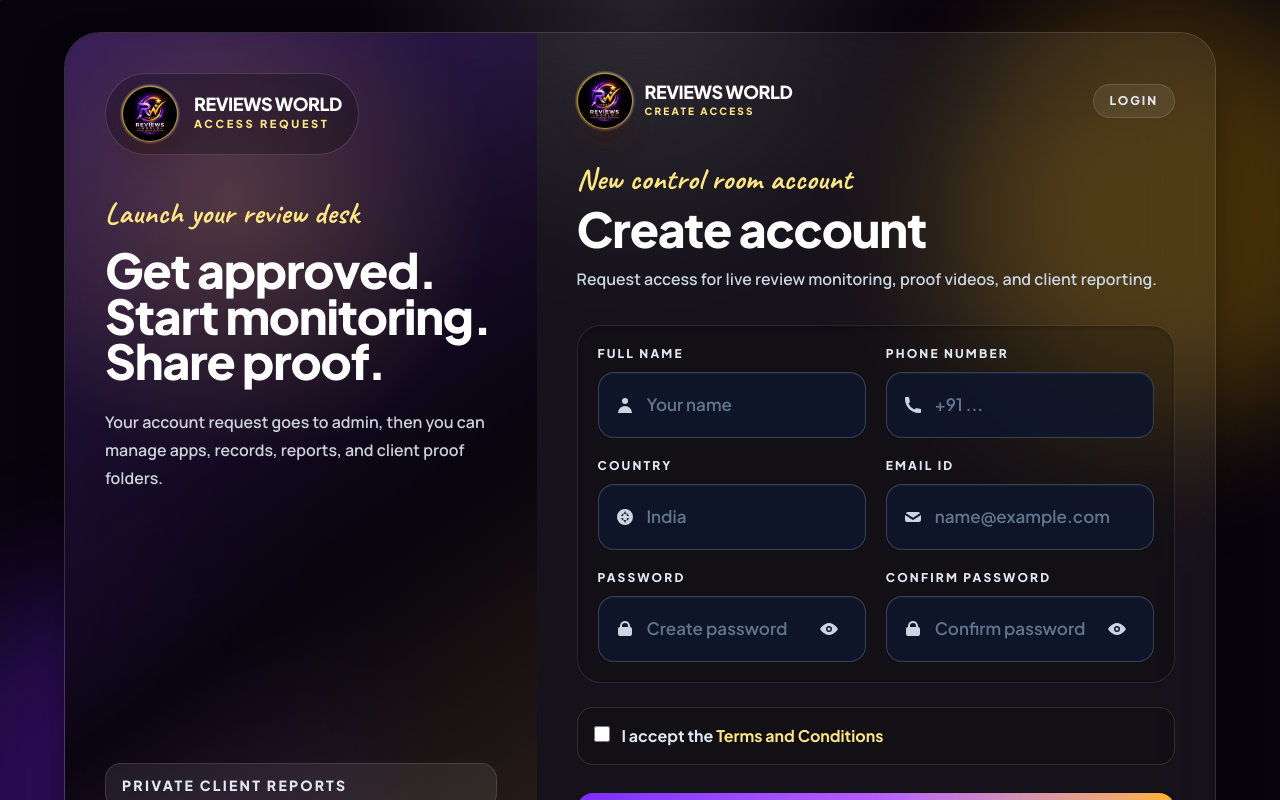
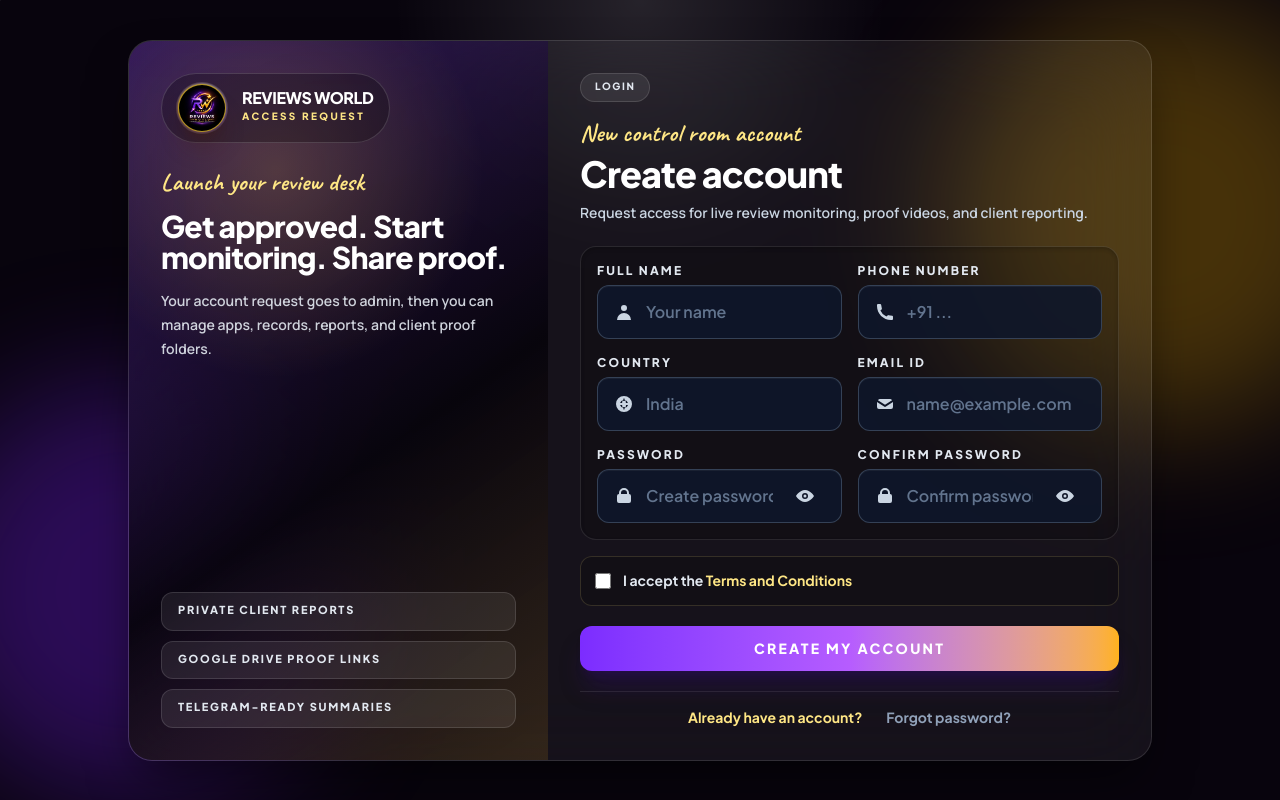
Before and after one commit to RWtest9525/RW_Live_management, a React (Vite) app: page /signup in a window 1280 px wide. Shown: the top 800 px of the page. Built offline with nearby package versions, Linux system fonts and the light colour scheme.

Commit message:
Optimize login and signup page layouts for laptop heights

```diff
--- a/src/components/AuthField.jsx
+++ b/src/components/AuthField.jsx
@@ -30,16 +30,16 @@ const icons = {
 export function AuthField({ label, icon = 'email', right = null, className = '', ...inputProps }) {
   return (
     <label className={`block ${className}`}>
-      <span className="mb-2.5 block text-xs font-black uppercase tracking-[0.18em] text-slate-200">
+      <span className="mb-1.5 block text-xs font-black uppercase tracking-[0.18em] text-slate-200">
         {label}
       </span>
-      <span className="group flex items-center rounded-2xl border border-slate-600/70 bg-slate-900/90 px-4 py-2 shadow-[inset_0_1px_0_rgba(255,255,255,0.05)] transition-all focus-within:border-amber-300 focus-within:bg-slate-900 focus-within:ring-4 focus-within:ring-amber-300/15">
+      <span className="group flex items-center rounded-xl border border-slate-600/70 bg-slate-900/90 px-4 py-1.5 shadow-[inset_0_1px_0_rgba(255,255,255,0.05)] transition-all focus-within:border-amber-300 focus-within:bg-slate-900 focus-within:ring-4 focus-within:ring-amber-300/15">
         <span className="mr-3 text-slate-300 transition-colors group-focus-within:text-amber-300">
           {icons[icon]}
         </span>
         <input
           {...inputProps}
-          className="min-h-12 w-full bg-transparent text-base font-bold text-white outline-none placeholder:font-semibold placeholder:text-slate-500 sm:text-[17px]"
+          className="min-h-10 w-full bg-transparent text-base font-bold text-white outline-none placeholder:font-semibold placeholder:text-slate-500 sm:text-[16px]"
         />
         {right}
       </span>
--- a/src/pages/LoginPage.jsx
+++ b/src/pages/LoginPage.jsx
@@ -28,27 +28,27 @@ function LoginPage() {
   }
 
   return (
-    <main className="relative flex min-h-screen items-center justify-center overflow-hidden bg-[#08040d] px-4 py-8 text-white">
+    <main className="relative flex min-h-screen items-center justify-center overflow-hidden bg-[#08040d] px-4 py-4 text-white lg:h-screen lg:py-6">
       <div className="absolute -left-24 top-8 h-[360px] w-[360px] rounded-full bg-violet-600/35 blur-3xl" />
       <div className="absolute -right-20 bottom-0 h-[420px] w-[420px] rounded-full bg-amber-400/25 blur-3xl" />
       <div className="absolute left-1/2 top-0 h-[260px] w-[700px] -translate-x-1/2 rounded-full bg-fuchsia-500/10 blur-3xl" />
       <div className="absolute inset-0 bg-[radial-gradient(circle_at_20%_18%,rgba(255,255,255,0.12),transparent_20%),linear-gradient(135deg,rgba(255,255,255,0.05)_0_1px,transparent_1px_34px)]" />
 
-      <section className="relative grid w-full max-w-6xl overflow-hidden rounded-[2.25rem] border border-white/12 bg-white/[0.06] shadow-2xl shadow-black/60 backdrop-blur-2xl lg:grid-cols-[1.05fr_0.95fr]">
-        <div className="hidden min-h-[640px] flex-col justify-between bg-[radial-gradient(circle_at_25%_20%,rgba(255,194,82,0.22),transparent_32%),linear-gradient(145deg,rgba(124,44,255,0.28),rgba(7,4,12,0.94)_56%,rgba(255,178,26,0.12))] p-10 lg:flex">
+      <section className="relative grid w-full max-w-5xl overflow-hidden rounded-3xl border border-white/12 bg-white/[0.06] shadow-2xl shadow-black/60 backdrop-blur-2xl lg:grid-cols-[1.05fr_0.95fr]">
+        <div className="hidden min-h-[500px] flex-col justify-between bg-[radial-gradient(circle_at_25%_20%,rgba(255,194,82,0.22),transparent_32%),linear-gradient(145deg,rgba(124,44,255,0.28),rgba(7,4,12,0.94)_56%,rgba(255,178,26,0.12))] p-8 lg:flex">
           <div>
-            <div className="inline-flex items-center gap-4 rounded-full border border-white/15 bg-black/25 px-4 py-3 shadow-xl shadow-black/20">
-              <Logo className="h-14 w-14" />
+            <div className="inline-flex items-center gap-4 rounded-full border border-white/15 bg-black/25 px-4 py-2.5 shadow-xl shadow-black/20">
+              <Logo className="h-12 w-12" />
               <div>
-                <p className="text-lg font-black uppercase leading-none tracking-tight">Reviews World</p>
-                <p className="mt-1 text-[11px] font-black uppercase tracking-[0.24em] text-amber-200">Live proof suite</p>
+                <p className="text-base font-black uppercase leading-none tracking-tight">Reviews World</p>
+                <p className="mt-1 text-[10px] font-black uppercase tracking-[0.24em] text-amber-200">Live proof suite</p>
               </div>
             </div>
-            <p className="auth-cursive mt-10 text-3xl font-bold text-amber-200">Built for client-ready proof</p>
-            <h2 className="mt-4 max-w-md text-5xl font-black leading-[0.95] tracking-tight text-white">
+            <p className="auth-cursive mt-6 text-2xl font-bold text-amber-200">Built for client-ready proof</p>
+            <h2 className="mt-3 max-w-md text-3xl font-black leading-[1.05] tracking-tight text-white">
               Review tracking that looks sharp before it works hard.
             </h2>
-            <p className="mt-6 max-w-md text-base font-semibold leading-7 text-slate-200/90">
+            <p className="mt-4 max-w-md text-sm font-semibold leading-6 text-slate-200/90">
               Sync live reviews, generate proof recordings, and send clean reports from one secured command room.
             </p>
           </div>
@@ -58,35 +58,35 @@ function LoginPage() {
               ['Proof', 'HD recording'],
               ['Drive', 'Auto upload'],
             ].map(([title, caption]) => (
-              <div key={title} className="rounded-3xl border border-white/12 bg-white/[0.08] p-4 shadow-lg shadow-black/20">
-                <p className="text-xl font-black text-white">{title}</p>
-                <p className="mt-1 text-[11px] font-black uppercase tracking-[0.18em] text-slate-300">{caption}</p>
+              <div key={title} className="rounded-2xl border border-white/12 bg-white/[0.08] p-3 shadow-lg shadow-black/20">
+                <p className="text-lg font-black text-white">{title}</p>
+                <p className="mt-0.5 text-[10px] font-black uppercase tracking-[0.18em] text-slate-300">{caption}</p>
               </div>
             ))}
           </div>
         </div>
 
-        <form onSubmit={handleSubmit} className="relative p-6 sm:p-10 lg:p-12">
-          <div className="mb-9 flex items-center justify-between gap-4">
+        <form onSubmit={handleSubmit} className="relative p-6 sm:p-8 lg:p-10">
+          <div className="mb-5 flex items-center justify-between gap-4">
             <div className="flex items-center gap-3 lg:hidden">
-              <Logo className="h-14 w-14" />
+              <Logo className="h-12 w-12" />
               <div>
-                <p className="text-lg font-black uppercase leading-none tracking-tight">Reviews World</p>
-                <p className="mt-1 text-[10px] font-black uppercase tracking-[0.22em] text-amber-200">Secure portal</p>
+                <p className="text-base font-black uppercase leading-none tracking-tight">Reviews World</p>
+                <p className="mt-1 text-[9px] font-black uppercase tracking-[0.22em] text-amber-200">Secure portal</p>
               </div>
             </div>
-            <span className="ml-auto rounded-full border border-emerald-300/20 bg-emerald-400/10 px-4 py-2 text-[11px] font-black uppercase tracking-[0.18em] text-emerald-200">
+            <span className="ml-auto rounded-full border border-emerald-300/20 bg-emerald-400/10 px-3.5 py-1.5 text-[10px] font-black uppercase tracking-[0.18em] text-emerald-200">
               System live
             </span>
           </div>
 
-          <p className="auth-cursive text-3xl font-bold text-amber-200">Welcome back, captain</p>
-          <h1 className="mt-2 text-4xl font-black tracking-tight text-white sm:text-5xl">Login to your portal</h1>
-          <p className="mt-3 max-w-md text-base font-semibold leading-7 text-slate-300">
-            Manage campaigns, proof videos, clients, payments, and Drive reports from one clean workspace.
+          <p className="auth-cursive text-2xl font-bold text-amber-200">Welcome back, captain</p>
+          <h1 className="mt-1 text-3xl font-black tracking-tight text-white sm:text-4xl">Login to your portal</h1>
+          <p className="mt-2 max-w-md text-sm font-semibold leading-6 text-slate-300">
+            Manage campaigns, proof videos, clients, payments, and Drive reports.
           </p>
 
-          <div className="mt-8 space-y-5 rounded-[1.75rem] border border-white/10 bg-black/20 p-4 shadow-inner shadow-black/20 sm:p-5">
+          <div className="mt-5 space-y-4 rounded-2xl border border-white/10 bg-black/20 p-4 shadow-inner shadow-black/20">
             <AuthField
               label="Email"
               icon="email"
@@ -116,7 +116,7 @@ function LoginPage() {
             />
           </div>
 
-          <div className="mt-5 flex items-center justify-between gap-4 text-[15px]">
+          <div className="mt-4 flex items-center justify-between gap-4 text-[14px]">
             <Link to="/forgot-password" className="font-bold text-amber-200 hover:text-amber-100">
               Forgot password?
             </Link>
@@ -128,17 +128,17 @@ function LoginPage() {
           <button
             type="submit"
             disabled={authLoading}
-            className="mt-8 w-full rounded-2xl bg-gradient-to-r from-[#7c2cff] via-[#d158ff] to-[#ffb21a] py-4 text-[15px] font-black uppercase tracking-[0.16em] text-white shadow-xl shadow-violet-950/40 transition hover:-translate-y-0.5 hover:brightness-110 disabled:cursor-not-allowed disabled:opacity-60"
+            className="mt-5 w-full rounded-xl bg-gradient-to-r from-[#7c2cff] via-[#d158ff] to-[#ffb21a] py-3 text-[14px] font-black uppercase tracking-[0.16em] text-white shadow-xl shadow-violet-950/40 transition hover:-translate-y-0.5 hover:brightness-110 disabled:cursor-not-allowed disabled:opacity-60"
           >
             {authLoading ? 'Logging in...' : 'Login to Dashboard'}
           </button>
 
-          <p className="mt-6 text-center text-xs font-bold uppercase tracking-[0.18em] text-slate-500">
+          <p className="mt-4 text-center text-[10px] font-bold uppercase tracking-[0.18em] text-slate-500">
             Protected local command panel
           </p>
 
           {authError ? (
-            <p className="mt-4 rounded-2xl border border-rose-400/20 bg-rose-500/10 px-4 py-3 text-sm font-bold text-rose-200">
+            <p className="mt-3 rounded-xl border border-rose-400/20 bg-rose-500/10 px-4 py-2 text-xs font-bold text-rose-200">
               {authError}
             </p>
           ) : null}
--- a/src/pages/SignupPage.jsx
+++ b/src/pages/SignupPage.jsx
@@ -52,60 +52,60 @@ function SignupPage() {
   }
 
   return (
-    <main className="relative flex min-h-screen items-center justify-center overflow-hidden bg-[#08040d] px-4 py-8 text-white">
+    <main className="relative flex min-h-screen items-center justify-center overflow-hidden bg-[#08040d] px-4 py-4 text-white lg:h-screen lg:py-6">
       <div className="absolute -left-20 bottom-0 h-[420px] w-[420px] rounded-full bg-violet-600/30 blur-3xl" />
       <div className="absolute -right-24 top-0 h-[430px] w-[430px] rounded-full bg-amber-400/25 blur-3xl" />
       <div className="absolute inset-0 bg-[radial-gradient(circle_at_50%_0%,rgba(255,255,255,0.12),transparent_24%),linear-gradient(135deg,rgba(255,255,255,0.05)_0_1px,transparent_1px_34px)]" />
 
-      <section className="relative grid w-full max-w-6xl overflow-hidden rounded-[2.25rem] border border-white/12 bg-white/[0.06] shadow-2xl shadow-black/60 backdrop-blur-2xl lg:grid-cols-[0.82fr_1.18fr]">
-        <aside className="hidden min-h-[680px] flex-col justify-between bg-[radial-gradient(circle_at_35%_18%,rgba(255,194,82,0.22),transparent_32%),linear-gradient(145deg,rgba(124,44,255,0.28),rgba(7,4,12,0.94)_58%,rgba(255,178,26,0.12))] p-10 lg:flex">
+      <section className="relative grid w-full max-w-5xl overflow-hidden rounded-3xl border border-white/12 bg-white/[0.06] shadow-2xl shadow-black/60 backdrop-blur-2xl lg:grid-cols-[0.82fr_1.18fr]">
+        <aside className="hidden min-h-[500px] flex-col justify-between bg-[radial-gradient(circle_at_35%_18%,rgba(255,194,82,0.22),transparent_32%),linear-gradient(145deg,rgba(124,44,255,0.28),rgba(7,4,12,0.94)_58%,rgba(255,178,26,0.12))] p-8 lg:flex">
           <div>
-            <div className="inline-flex items-center gap-4 rounded-full border border-white/15 bg-black/25 px-4 py-3">
-              <Logo className="h-14 w-14" />
+            <div className="inline-flex items-center gap-4 rounded-full border border-white/15 bg-black/25 px-4 py-2.5">
+              <Logo className="h-12 w-12" />
               <div>
-                <p className="text-lg font-black uppercase leading-none tracking-tight">Reviews World</p>
-                <p className="mt-1 text-[11px] font-black uppercase tracking-[0.24em] text-amber-200">Access request</p>
+                <p className="text-base font-black uppercase leading-none tracking-tight">Reviews World</p>
+                <p className="mt-1 text-[10px] font-black uppercase tracking-[0.24em] text-amber-200">Access request</p>
               </div>
             </div>
-            <p className="auth-cursive mt-10 text-3xl font-bold text-amber-200">Launch your review desk</p>
-            <h2 className="mt-4 text-5xl font-black leading-[0.95] tracking-tight">
+            <p className="auth-cursive mt-6 text-2xl font-bold text-amber-200">Launch your review desk</p>
+            <h2 className="mt-3 text-3xl font-black leading-[1.05] tracking-tight">
               Get approved. Start monitoring. Share proof.
             </h2>
-            <p className="mt-6 text-base font-semibold leading-7 text-slate-200/90">
+            <p className="mt-4 text-sm font-semibold leading-6 text-slate-200/90">
               Your account request goes to admin, then you can manage apps, records, reports, and client proof folders.
             </p>
           </div>
-          <div className="space-y-3">
+          <div className="space-y-2.5">
             {['Private client reports', 'Google Drive proof links', 'Telegram-ready summaries'].map((item) => (
-              <div key={item} className="rounded-2xl border border-white/12 bg-white/[0.08] px-4 py-3 text-sm font-black uppercase tracking-[0.16em] text-slate-200">
+              <div key={item} className="rounded-xl border border-white/12 bg-white/[0.08] px-4 py-2.5 text-[11px] font-black uppercase tracking-[0.16em] text-slate-200">
                 {item}
               </div>
             ))}
           </div>
         </aside>
 
-        <form onSubmit={handleSubmit} className="relative p-6 sm:p-9 lg:p-10">
-          <div className="mb-8 flex items-center justify-between gap-4">
-            <div className="flex items-center gap-3">
-              <Logo className="h-14 w-14" />
+        <form onSubmit={handleSubmit} className="relative p-6 lg:p-8">
+          <div className="mb-4 flex items-center justify-between gap-4">
+            <div className="flex items-center gap-3 lg:hidden">
+              <Logo className="h-12 w-12" />
               <div>
-                <p className="text-lg font-black uppercase leading-none tracking-tight">Reviews World</p>
-                <p className="mt-1 text-[10px] font-black uppercase tracking-[0.22em] text-amber-200">Create access</p>
+                <p className="text-base font-black uppercase leading-none tracking-tight">Reviews World</p>
+                <p className="mt-1 text-[9px] font-black uppercase tracking-[0.22em] text-amber-200">Create access</p>
               </div>
             </div>
-            <Link to="/login" className="rounded-full border border-white/12 bg-white/[0.08] px-4 py-2 text-xs font-black uppercase tracking-[0.16em] text-slate-200 hover:bg-white/12">
+            <Link to="/login" className="rounded-full border border-white/12 bg-white/[0.08] px-3.5 py-1.5 text-[10px] font-black uppercase tracking-[0.16em] text-slate-200 hover:bg-white/12">
               Login
             </Link>
           </div>
 
-          <p className="auth-cursive text-3xl font-bold text-amber-200">New control room account</p>
-          <h1 className="mt-2 text-4xl font-black tracking-tight text-white sm:text-5xl">Create account</h1>
-          <p className="mt-3 max-w-2xl text-base font-semibold leading-7 text-slate-300">
+          <p className="auth-cursive text-2xl font-bold text-amber-200">New control room account</p>
+          <h1 className="mt-1 text-3xl font-black tracking-tight text-white sm:text-4xl">Create account</h1>
+          <p className="mt-2 max-w-2xl text-sm font-semibold leading-6 text-slate-300">
             Request access for live review monitoring, proof videos, and client reporting.
           </p>
 
-          <div className="mt-8 rounded-[1.5rem] border border-white/10 bg-black/20 p-4 shadow-inner shadow-black/20 sm:p-5">
-            <div className="grid gap-5 md:grid-cols-2">
+          <div className="mt-5 rounded-2xl border border-white/10 bg-black/20 p-4 shadow-inner shadow-black/20">
+            <div className="grid gap-4 md:grid-cols-2">
               <AuthField
                 label="Full Name"
                 icon="user"
@@ -145,7 +145,7 @@ function SignupPage() {
               />
             </div>
 
-            <div className="mt-5 grid gap-5 md:grid-cols-2">
+            <div className="mt-4 grid gap-4 md:grid-cols-2">
               <AuthField
                 label="Password"
                 icon="lock"
@@ -183,7 +183,7 @@ function SignupPage() {
             </div>
           </div>
 
-        <label className="mt-6 flex items-start gap-3 rounded-2xl border border-amber-200/15 bg-black/20 p-4 text-base font-bold text-slate-200">
+        <label className="mt-4 flex items-start gap-3 rounded-xl border border-amber-200/15 bg-black/20 p-3.5 text-sm font-bold text-slate-200">
           <input
             type="checkbox"
             className="mt-0.5 h-4 w-4 rounded border-slate-700 bg-slate-900 text-amber-500 focus:ring-amber-400"
@@ -200,18 +200,18 @@ function SignupPage() {
 
         <button
           type="submit"
-          className="mt-7 w-full rounded-2xl bg-gradient-to-r from-[#7c2cff] via-[#b65cff] to-[#ffb21a] py-4 text-[15px] font-black uppercase tracking-[0.16em] text-white shadow-xl shadow-violet-950/40 transition hover:scale-[1.01] hover:brightness-110 disabled:cursor-not-allowed disabled:opacity-60"
+          className="mt-5 w-full rounded-xl bg-gradient-to-r from-[#7c2cff] via-[#b65cff] to-[#ffb21a] py-3 text-[14px] font-black uppercase tracking-[0.16em] text-white shadow-xl shadow-violet-950/40 transition hover:scale-[1.01] hover:brightness-110 disabled:cursor-not-allowed disabled:opacity-60"
           disabled={loading}
         >
           {loading ? 'Creating account...' : 'Create My Account'}
         </button>
         {error ? (
-          <p className="mt-4 rounded-2xl border border-rose-400/20 bg-rose-500/10 px-4 py-3 text-center text-sm font-bold text-rose-200">
+          <p className="mt-3 rounded-xl border border-rose-400/20 bg-rose-500/10 px-4 py-2 text-center text-xs font-bold text-rose-200">
             {error}
           </p>
         ) : null}
 
-        <div className="mt-7 flex flex-col items-center justify-center gap-3 border-t border-white/10 pt-6 text-base font-bold text-slate-300 sm:flex-row sm:gap-6">
+        <div className="mt-5 flex flex-col items-center justify-center gap-3 border-t border-white/10 pt-4 text-sm font-bold text-slate-300 sm:flex-row sm:gap-6">
           <Link to="/login" className="text-amber-200 hover:text-amber-100">
             Already have an account?
           </Link>
```
